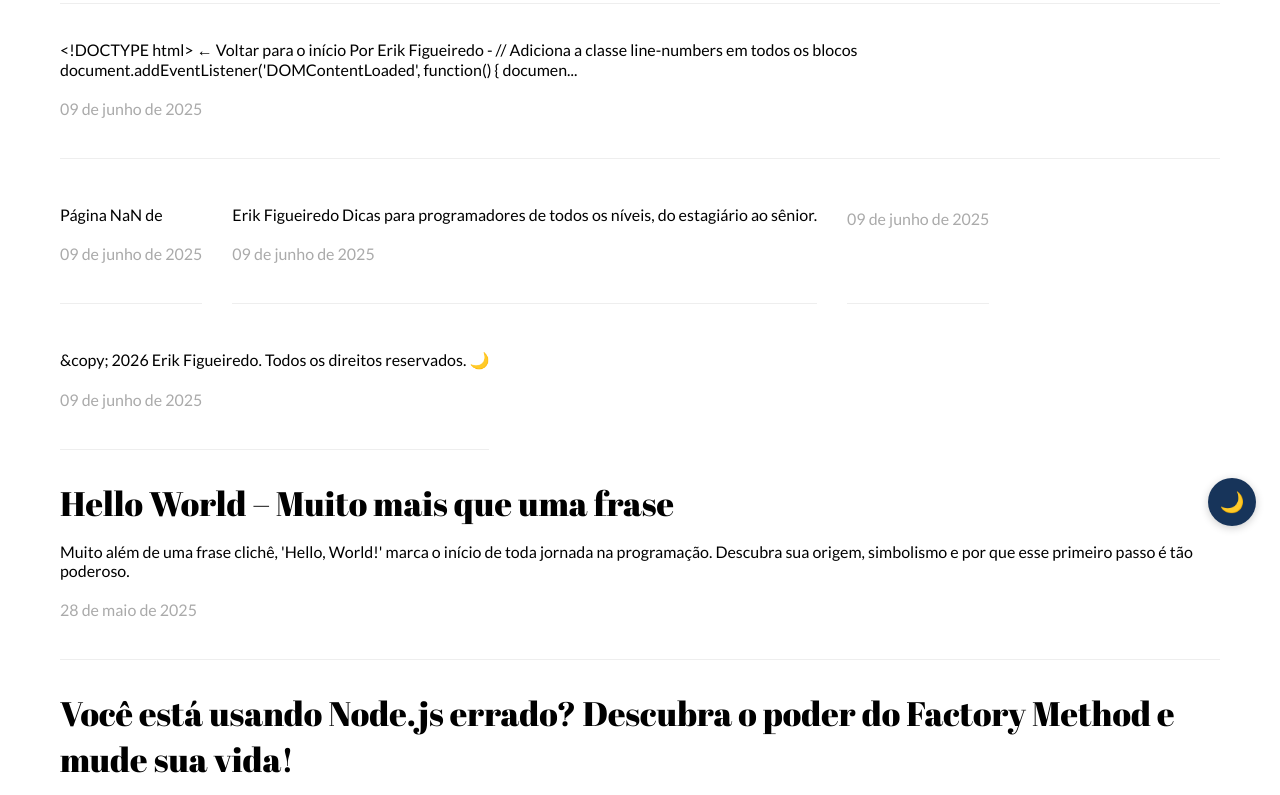
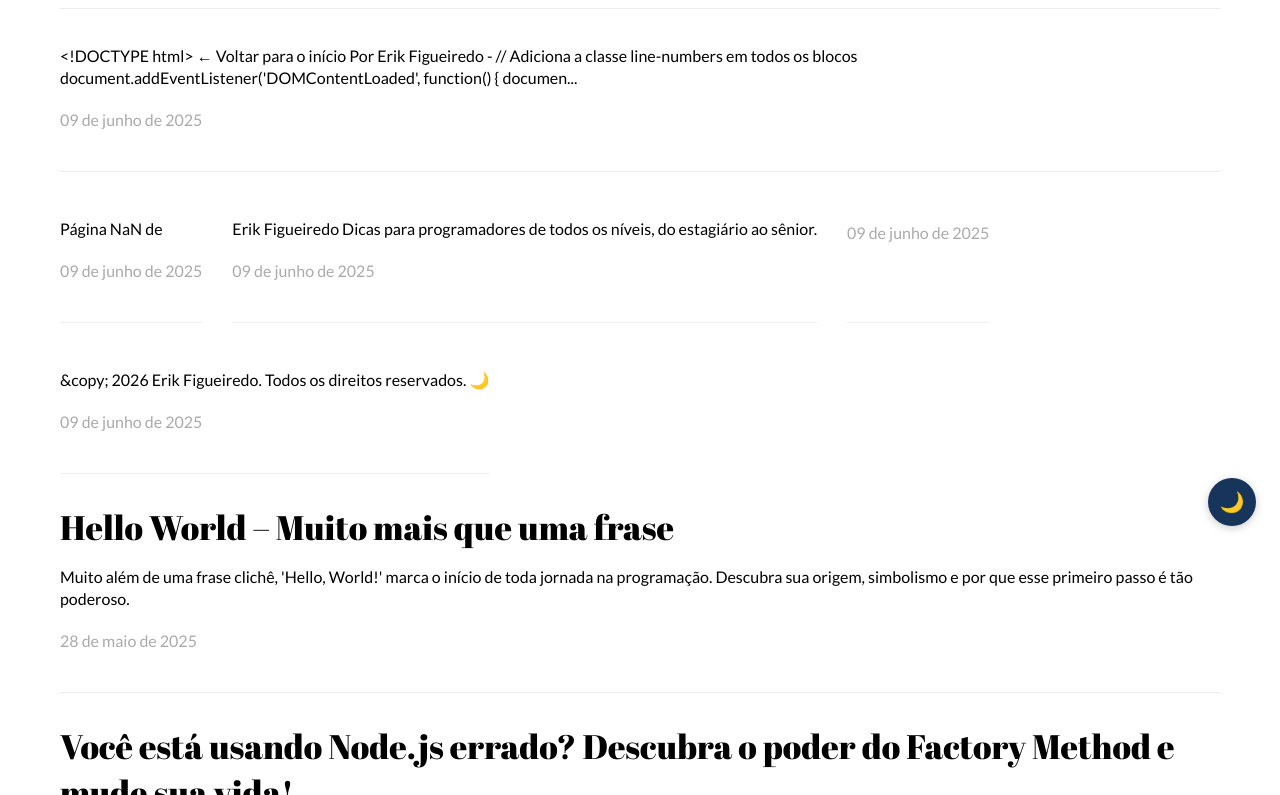
Before and after one commit to erikfig/blog-erik-figueiredo, an Eleventy site: page tags/index.njk in a window 1280 px wide. Shown: the part 250-1045 px from the top of the page. Built offline with nearby package versions, Linux system fonts and the light colour scheme; Eleventy itself is replaced by a stand-in of ours; files that its build step writes are made by us from their sources.

Commit message:
feat: adicionar espaçamento entre parágrafos no conteúdo

```diff
--- a/assets/style.css
+++ b/assets/style.css
@@ -142,6 +142,7 @@ h4 {
 
 .content p {
   margin-bottom: 20px;
+  line-height: 2.2rem;
 }
 
 .cover-image {
```
